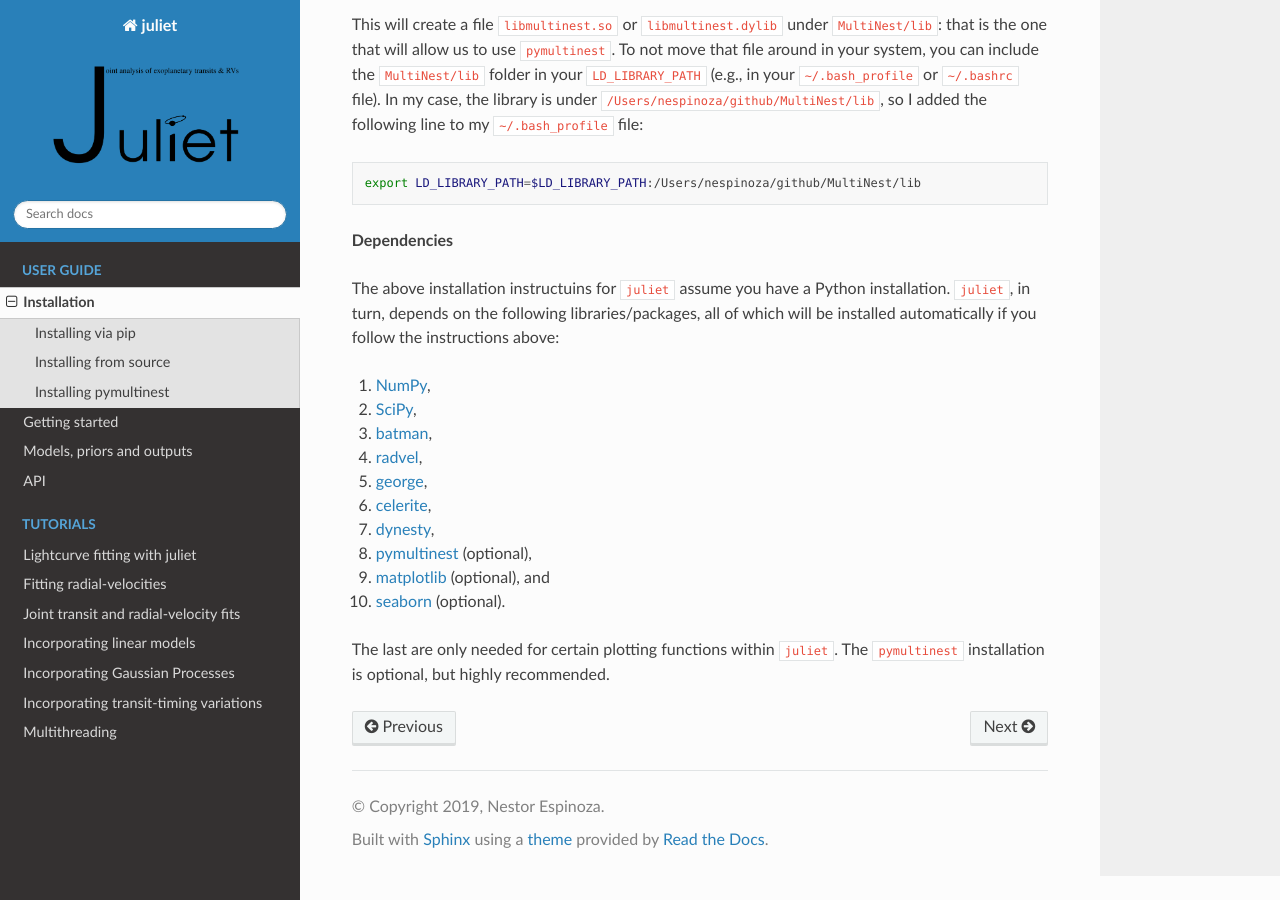
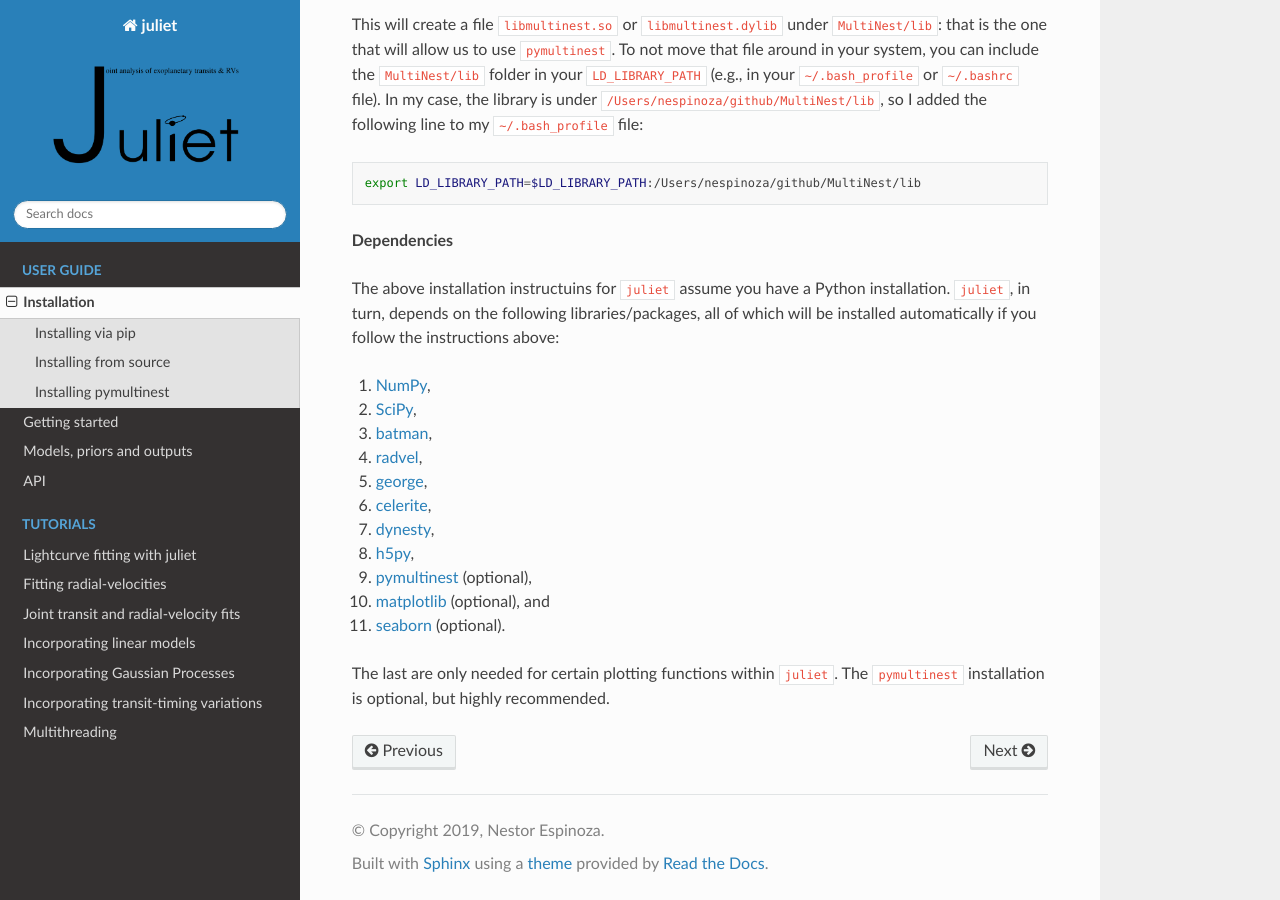
Before and after one commit to nespinoza/juliet, a Sphinx documentation site: the page built from docs/user/installation.rst, in a window 1280 px wide and 900 px high, scrolled down 1234 px. Built offline with Sphinx 7.4.7 and the Read the Docs theme 2.0.0, drawn with Linux system fonts in a browser that asks for light colours.

Commit message:
Adding missing implicit h5py requirement (required by radvel)
The radvel package doesn't have h5py in their installation requirements, but they do require it.

```diff
--- a/docs/user/installation.rst
+++ b/docs/user/installation.rst
@@ -90,8 +90,9 @@ above:
 5. `george <https://george.readthedocs.io/en/latest/>`_,
 6. `celerite <https://celerite.readthedocs.io/en/stable/>`_,
 7. `dynesty <https://dynesty.readthedocs.io>`_,
-8. `pymultinest <https://github.com/JohannesBuchner/PyMultiNest>`_ (optional),
-9. `matplotlib <https://matplotlib.org/>`_ (optional), and
-10. `seaborn <https://seaborn.pydata.org/>`_ (optional).
+8. `h5py <https://docs.h5py.org/en/stable/>`_,
+9. `pymultinest <https://github.com/JohannesBuchner/PyMultiNest>`_ (optional),
+10. `matplotlib <https://matplotlib.org/>`_ (optional), and
+11. `seaborn <https://seaborn.pydata.org/>`_ (optional).
 
 The last are only needed for certain plotting functions within ``juliet``. The ``pymultinest`` installation is optional, but highly recommended.
--- a/setup.py
+++ b/setup.py
@@ -18,7 +18,7 @@ setup(name='juliet',
       author_email='nespinoza@stsci.edu',
       license='MIT',
       packages=['juliet'],
-      install_requires=['batman-package','radvel','dynesty>=1.2.2','george','celerite','astropy','numpy','scipy', 'emcee', 'ultranest'],
+      install_requires=['batman-package','radvel','dynesty>=1.2.2','george','celerite','astropy','numpy','scipy', 'emcee', 'ultranest', 'h5py'],
       python_requires='>=2.7',
       extras_requires={
             'seaborn':['seaborn'],
```
